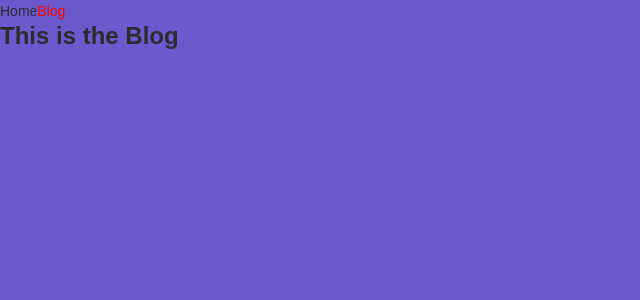
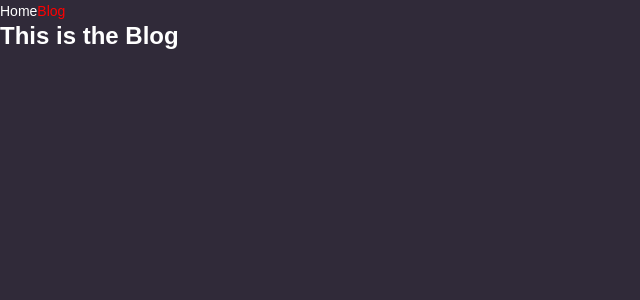
Before and after one commit to ohiosveryown/kmc-v, a Vue app: page /#/blog in a window 1280 px wide. Shown: the top 300 px of the page, without its empty margins (0-640 px from the left). Built offline with nearby package versions, Linux system fonts and the light colour scheme.

Commit message:
Refactoring

```diff
--- a/src/assets/styles/_main.scss
+++ b/src/assets/styles/_main.scss
@@ -1,6 +1,6 @@
 // main styles //
 body {
-  background: slateblue;
+  background: $plum;
 }
 
 .router-link-active {
--- a/src/assets/styles/_reset.scss
+++ b/src/assets/styles/_reset.scss
@@ -141,14 +141,14 @@ hr {
 
 html {
   box-sizing: border-box;
-  overflow-x: hidden;
   font-size: 62.5%;
   font-smoothing: antialiased !important;
   text-rendering: optimizeLegibility !important;
+  overflow-x: hidden;
 }
 
 body {
-  color: #2C2B2E;
+  color: #fff;
   font: 300 1.4em/1.6 sans-serif;
   overflow-x: hidden;
   margin: 0;
```
Also changed, not shown: src/App.vue (+9 -4 lines), src/components/Blog.vue (+13 -0 lines), src/components/Home.vue (+9 -5 lines).
